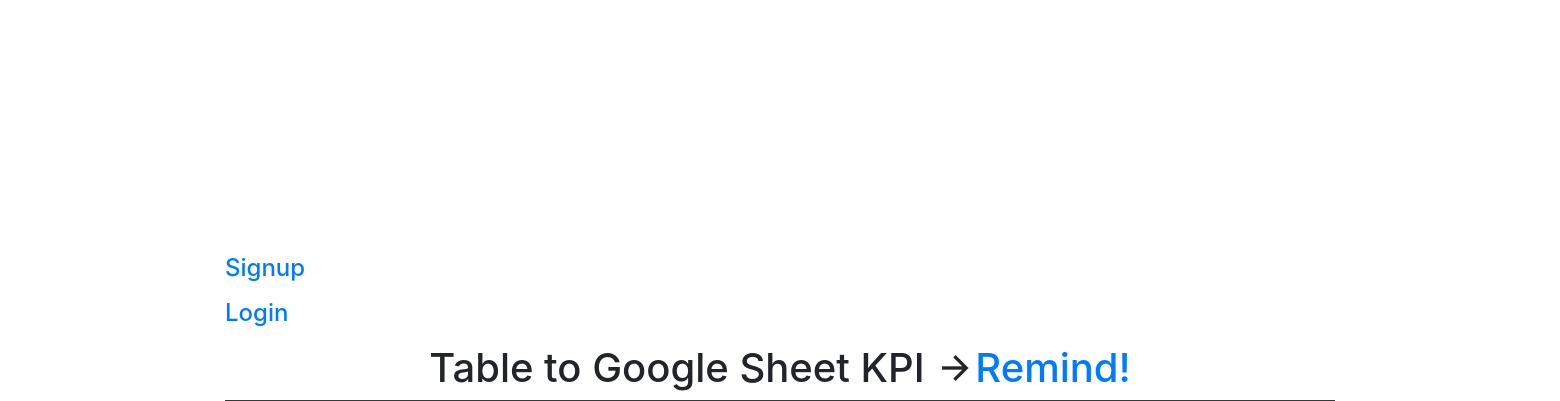
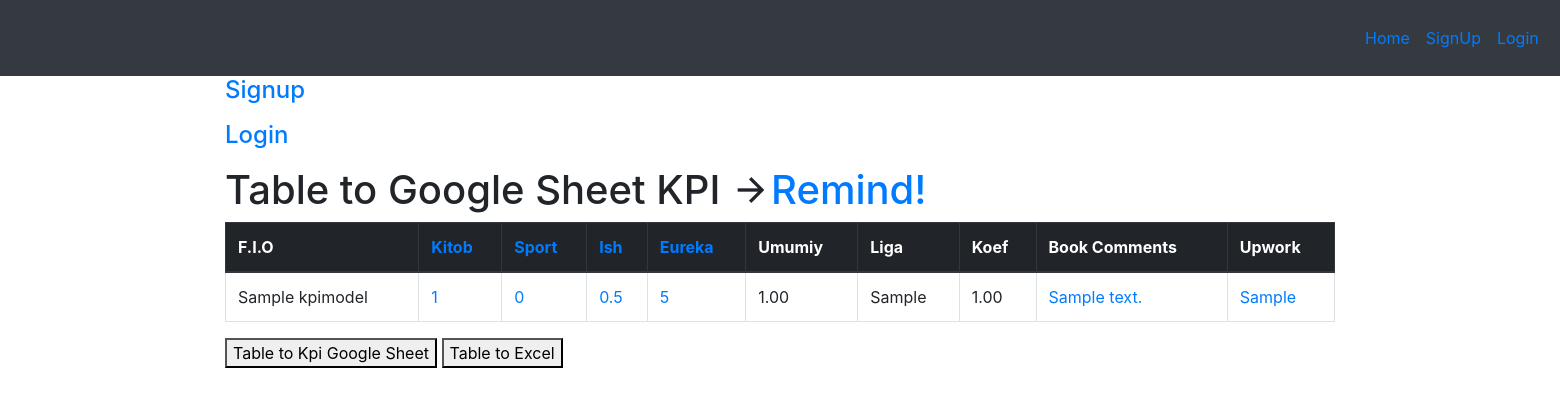
Before and after one commit to KayumovSher/KPI, a Django app: page / in a window 1560 px wide. Shown: the top 401 px of the page. Run offline with Django 4.2, Linux system fonts and the light colour scheme; tables that the repository leaves empty hold one stand-in row (values such as "Sample post"); some libraries are stand-ins or nearby versions.

Commit message:
navbar included to html

```diff
--- a/main/static/css/index.css
+++ b/main/static/css/index.css
@@ -1,4 +1,4 @@
-*,*:after,*:before{
+/* *,*:after,*:before{
     -webkit-box-sizing: border-box;
     -moz-box-sizing: border-box;
     -ms-box-sizing: border-box;
@@ -36,4 +36,4 @@ h1{
 
 table thead th a {
     text-decoration: none;
-}
+} */
--- a/main/templates/index.html
+++ b/main/templates/index.html
@@ -12,9 +12,7 @@
 </head>
 <body>
 
-    {% comment %} {% block content %}
-
-    {% endblock %} {% endcomment %}
+    {% include 'navbar.html' %}
 
 
 
--- a/main/templates/navbar.html
+++ b/main/templates/navbar.html
@@ -2,14 +2,26 @@
 
 {% block content %}
 
-<nav class="navber navbar-expand-lg navber-dark bg-dark">
+<style>
+    .nav-item{
+        padding-left: 10px auto fixed;
+        list-style: none;
+        padding: 0;
+        margin: 0;
+        position: relative;/* Move the element 20 pixels down from its normal position */
+        left: 1300px;
+    }
+
+</style>
+
+<nav class="navbar navbar-expand-lg navber-dark bg-dark">
     <div class="container-fluid">
         <a class="navbar-brand" href="{% url 'index' %}"></a>
         <button class="navbar-toggler" type="button" data-bs-toggle="collapse" data-bs-target="#navbarSupportedContent" aria-controls="#navbarSupportedContent" aria-expanded="false" aria-label="Toggle navigation">
             <span class="navbar-toggler-icon"></span>
         </button>
         <div class="collapse navbar-collapse" id="navbarSupportedContent">
-            <ul class="navbar-nav me-auto mb-2 mb-lg-0">
+            <ul class="navbar-nav me-auto mb-2 mb-lg-0" style="padding: 10px;">
                 <li class="nav-item" >
                     <a class="nav-link" href="{% url 'index' %}">Home</a>
                 </li>
```
